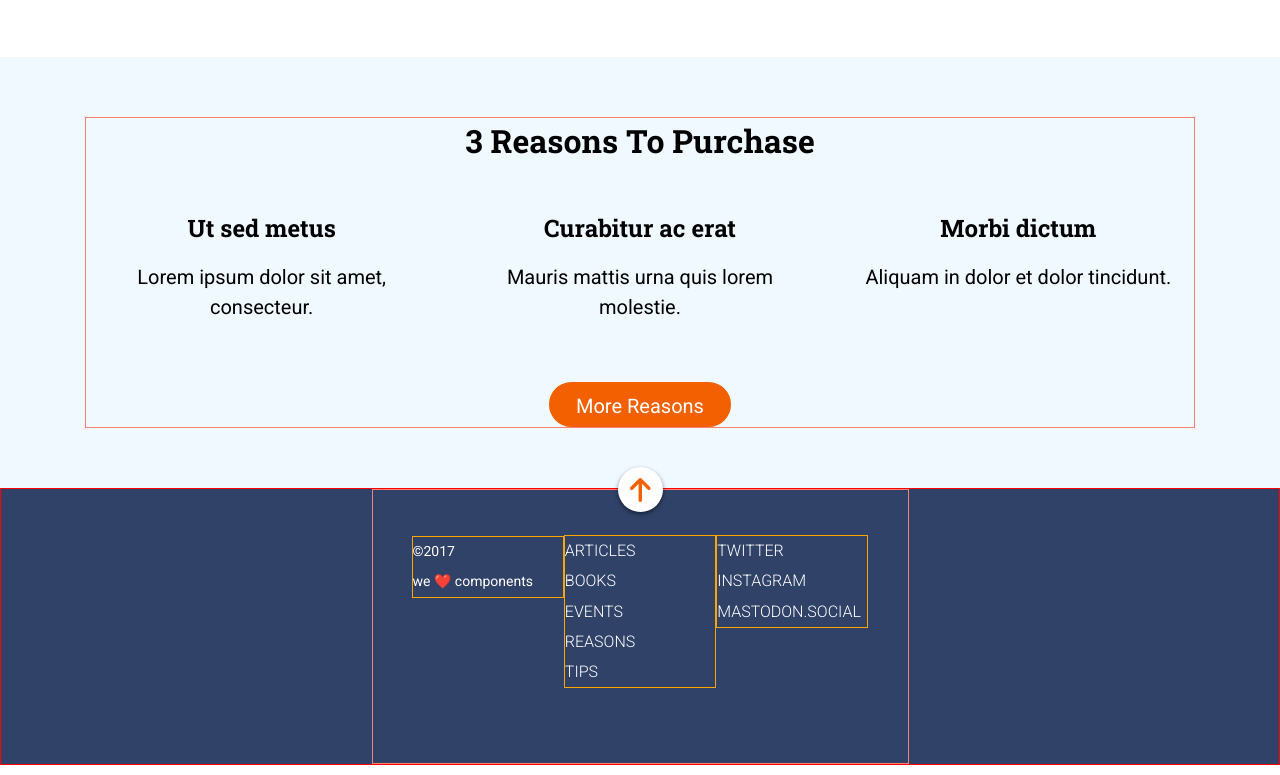
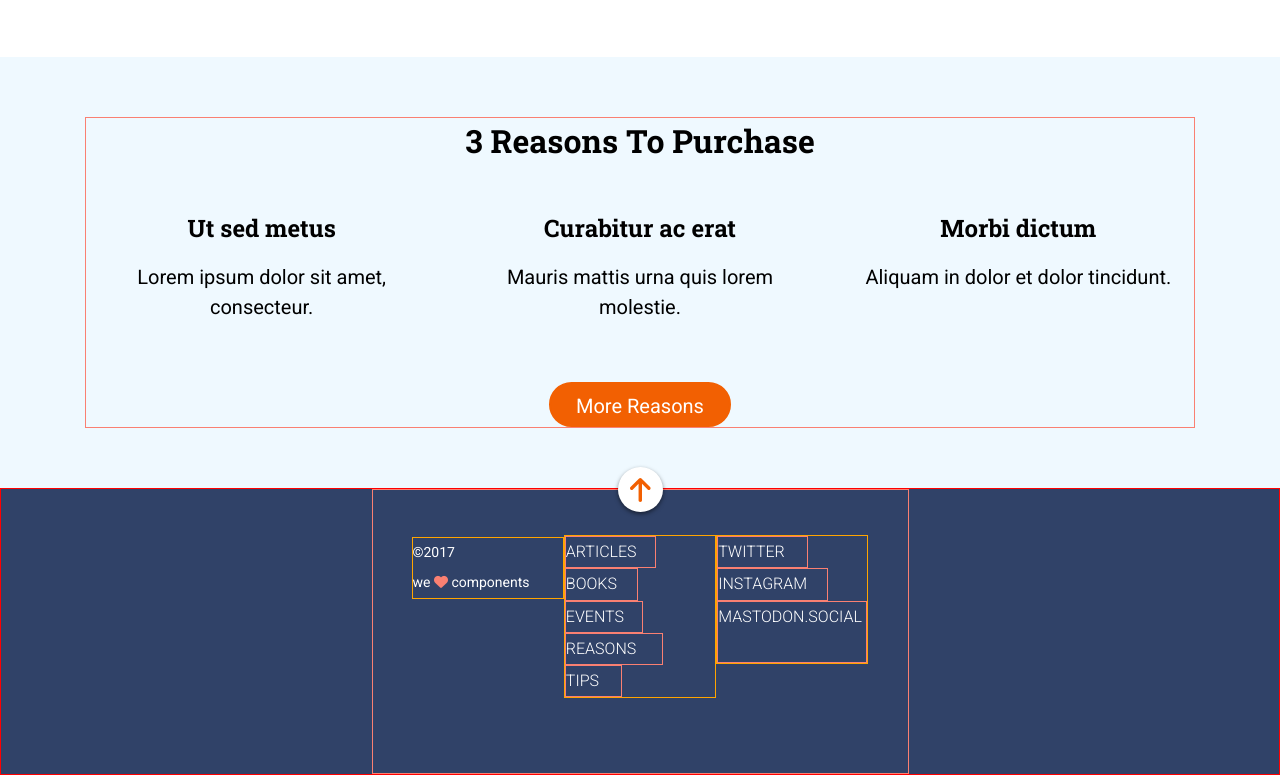
Before and after one commit to elemarmar/modulo-1-evaluacion-final-elemarmar, a website: page src/html/index.html in a window 1280 px wide. Shown: the part 1061-1836 px from the top of the page. Drawn offline with nearby package versions, Linux system fonts and the light colour scheme; files that its build step writes are made by us from their sources; files whose address does not match are found by name.

Commit message:
Add icons to footer links

```diff
--- a/src/html/index.html
+++ b/src/html/index.html
@@ -11,6 +11,8 @@
     <link rel="stylesheet" href="./assets/css/main.css">
 
     <!-- Awesome Fonts ? -->
+    <script src="https://kit.fontawesome.com/c99608f645.js" crossorigin="anonymous"></script>
+
     <title>Evaluación final Elena MM</title>
   </head>
 
--- a/src/html/partials/footer.html
+++ b/src/html/partials/footer.html
@@ -9,36 +9,46 @@
 
         <!-- Topic navigational menu -->
         <nav class="footer__menu">
-            <ul class="menu--topics-list">
-                <li class="menu--topics-item">
-                    Articles
+            <ul class="footer__menu--list">
+                <li class="footer__menu--item">
+                    <a href="#">Articles <i class="far fa-file-alt"></i></a>
+
                 </li>
-                <li class="menu--topics-item">
-                    Books
+                <li class="footer__menu--item">
+                    <a href="#">Books <i class="fas fa-book"></i></a>
+
                 </li>
-                <li class="menu--topics-item">
-                    Events
+                <li class="footer__menu--item">
+                    <a href="#">Events <i class="fas fa-map-marker-alt"></i>
+                    </li></a>
+
+                <li class="footer__menu--item">
+                    <a href="#">Reasons <i class="fas fa-balance-scale-left"></i></a>
+
                 </li>
-                <li class="menu--topics-item">
-                    Reasons
-                </li>
-                <li class="menu--topics-item">
-                    Tips
+                <li class="footer__menu--item">
+                    <a href="#">Tips <i class="fas fa-heart"></i></a>
+
                 </li>
             </ul>
         </nav>
 
         <!-- Social Networks menu -->
         <nav class="footer__menu">
-            <ul class="menu--social-list">
-                <li class="menu--social-item">
-                    Twitter
+            <ul class="footer__menu--list">
+                <li class="footer__menu--item">
+                    <a href="#">Twitter <i class="fab fa-twitter"></i></a>
+
                 </li>
-                <li class="menu--social-item">
-                    Instagram
+                <li class="footer__menu--item">
+                    <a href="#">Instagram <i class="fab fa-instagram"></i></a>
+
                 </li>
-                <li class="menu--social-item">
-                    Mastodon.social
+                <li class="footer__menu--item">
+                    <a href="#">
+                        Mastodon.social
+                         <i class="fab fa-mastodon"></i>
+                    </a>
                 </li>
             </ul>
         </nav>
@@ -46,7 +56,7 @@
         <!-- Copyright & Motto -->
         <div class="copyright-container">
             <span class="copyright">&copy;2017</span>
-            <span class="motto">we ❤️ components</span>
+            <span class="motto">we <i class="fas fa-heart"></i> components</span>
         </div>
     </div>
 </footer>
--- a/src/scss/layout/_footer.scss
+++ b/src/scss/layout/_footer.scss
@@ -44,6 +44,32 @@
     @include tablet {
         flex: 1 1 210px;
     }
+
+    &--item {
+        a {
+            border: solid 1px salmon;
+            display: inline-block;
+
+        }
+        .fas, .fab, .far {
+            border: solid 1px white;
+            opacity: 0;
+            transition: opacity .1s ease-in;
+            color: $color-secondary;
+        }
+
+        &:hover  {
+            color: $ice-blue;
+
+        .fas, .fab, .far {
+            opacity: 1;
+
+        }
+        }
+    }
+
+
+
 }
 
 
@@ -57,6 +83,10 @@
         display: block;
     }
 
+    .motto .fas {
+        color: salmon;
+    }
+
     @include tablet {
         order: -1;
         flex: 1 1 210px;
```
Also changed, not shown: src/scss/core/_mixins.scss (line endings or trailing spaces).
